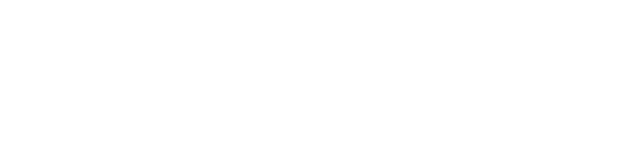
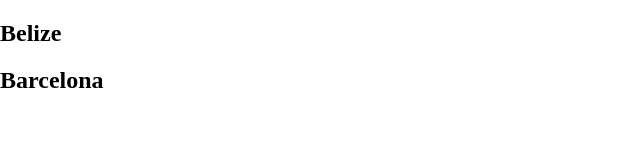
Before and after one commit to NMorales4/my-travel-plans, a plain HTML site: page index.html in a window 1280 px wide. Shown: the whole page, without its empty margins (0-640 px from the left). Drawn offline with Linux system fonts and the light colour scheme.

Commit message:
Add starting destinations

```diff
--- a/index.html
+++ b/index.html
@@ -8,5 +8,17 @@
 </head>
 <body>
 
+    <div class="container">
+        <div class="destination-container">
+            <div class="destination" id="belize">
+                <h2>Belize</h2>
+            </div>
+
+            <div class="destination" id="barcelona">
+                <h2>Barcelona</h2>
+            </div>
+        </div>
+    </div>
+
 </body>
 </html>
```
